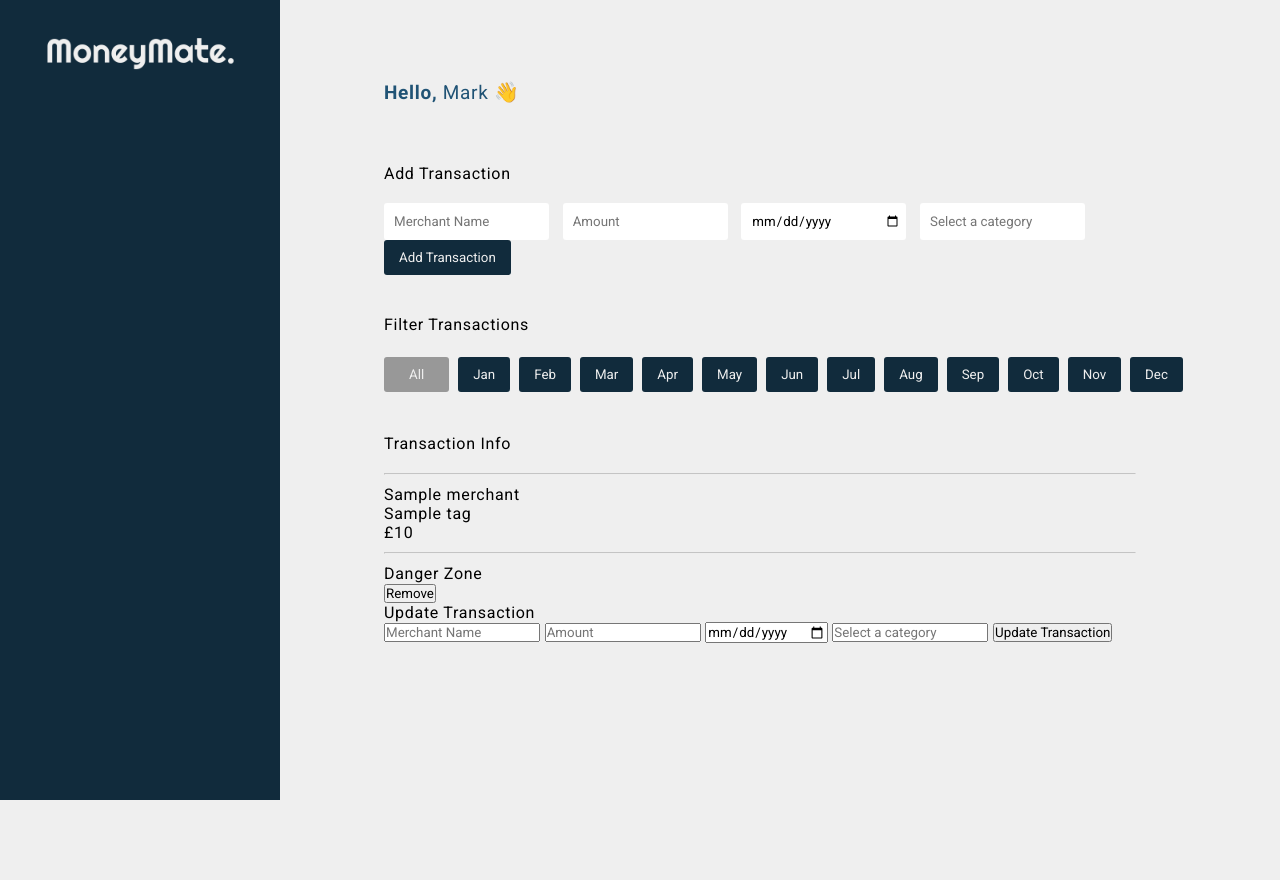
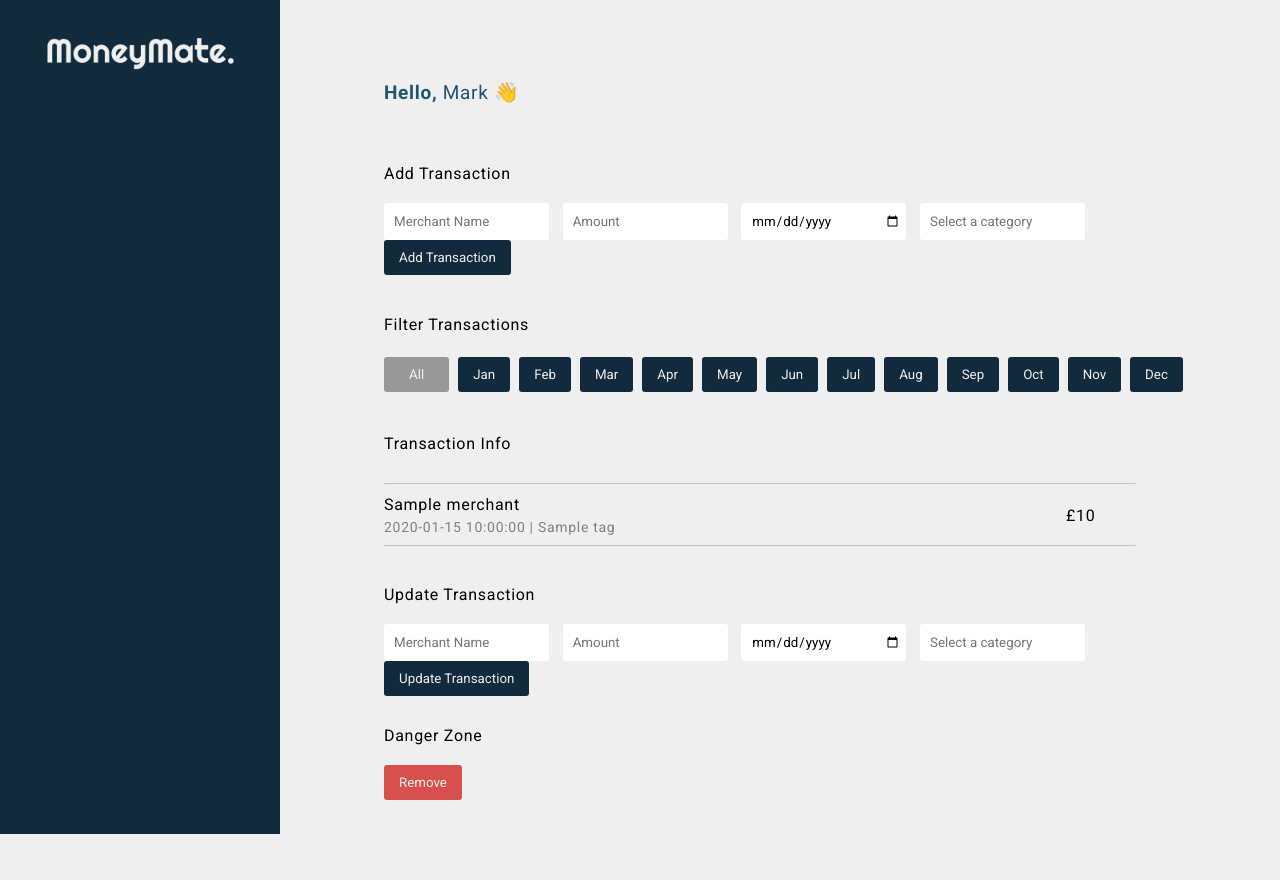
Before and after one commit to markslorach/spending_tracker_project, a Flask app: page /transactions/1 in a window 1280 px wide. Before the commit the page ends 800 px from the top, so only its background shows below. Run offline with Flask 3, Linux system fonts and the light colour scheme; a database or web service that is not in the repository returns one stand-in record (values such as "Sample title"); some libraries are stand-ins or nearby versions.

Commit message:
update bug fixes

```diff
--- a/console.py
+++ b/console.py
@@ -87,7 +87,7 @@ transaction_16 = Transaction(50.00, merchant_apr_2, date(2023, 4, 9), "Shopping
 transaction_17 = Transaction(60.00, merchant_apr_3, date(2023, 4, 7), "Clothes 👕")
 
 # May
-transaction_18 = Transaction(100.00, merchant_may_1, date(2023, 5, 10), "Autocare 🚗")
+transaction_18 = Transaction(90.00, merchant_may_1, date(2023, 5, 10), "Autocare 🚗")
 transaction_19 = Transaction(20.00, merchant_may_2, date(2023, 5, 9), "Pub 🍻")
 transaction_20 = Transaction(10.00, merchant_may_3, date(2023, 5, 7), "Transport 🚆")
 
@@ -120,6 +120,6 @@ transaction_repository.save(transaction_18)
 transaction_repository.save(transaction_19)
 transaction_repository.save(transaction_20)
 
-# # merchants = merchant_repository.select_all()
+# merchants = merchant_repository.select_all()
 # transactions = transaction_repository.select_all()
 # print(transactions)
--- a/controllers/transaction_controller.py
+++ b/controllers/transaction_controller.py
@@ -58,6 +58,7 @@ def update_transaction(id):
     transaction_repository.update(transaction)
     return redirect('/transactions')
 
+# Sort transactions by month
 @transaction_blueprint.route("/transactions/filter", methods=['POST'])
 def sort_by_month():
     selected_month = request.form['filter']
--- a/static/styles.css
+++ b/static/styles.css
@@ -155,6 +155,20 @@ main {
   transition: background-color 300ms ease;
 }
 
+.delete-button {
+  padding: 10px 15px 10px 15px;
+  margin-right: 9px;
+  border: 0px;
+  border-radius: 3px;
+  color: #efefef;
+  background-color: #D7504D;
+  transition: opacity 300ms ease;
+}
+
+.delete-button:hover {
+  opacity: 0.8;
+}
+
 .filter-button-all {
   padding: 10px 25px 10px 25px;
   margin-right: 9px;
@@ -173,7 +187,6 @@ main {
   opacity: 0.8;
 }
 
-/* Styles for larger screens */
 .filter-buttons {
   display: flex;
 }
@@ -210,10 +223,17 @@ main {
   text-align: left;
 }
 
-.total-float-right {
+.danger-zone {
+  padding: 30px 0px 00px 0px;
+}
+
+.total-right {
   float: right;
-  margin-right: 16px;
+  margin-right: 10px;
+  background-color: rgb(234, 234, 234);
+  padding: 8px;
 }
+
 hr {
   margin: 10px 0px 10px 0px;
   opacity: 0.5;
--- a/templates/transactions/show.html
+++ b/templates/transactions/show.html
@@ -59,69 +62,74 @@
       <button class="filter-button" type="submit" name="filter" value="12">Dec</button>
     </div>
 
-    </section>
-</section>
+  </div>
+</div>
 
   </form>
 
 <p class="heading">Transaction Info</p>
-<hr />
-<p>{{ transaction.merchant.name }}</p>
-<p>{{ transaction.tag }}</p>
-<p>£{{ transaction.amount }}</p>
+
+<div class="transactions-container">
 <hr />
 
-<p>Danger Zone</p>
+<div class="transactions-flex">
+  <div class="left-content">
+  <div class="transaction-details">
+    <p>{{ transaction.merchant.name }}</p>
+    <div class="date-tag">
+      <p>{{ transaction.date }} | {{ transaction.tag }}</p>
+    </div>
+  </div>
+  </div>
+  </a>
+  <div class="total">
+  <p class="total-amount">£{{ transaction.amount }}</p>
+  </div>
+</div>
 
-<form action="/transactions/{{transaction.id}}/delete" method="POST">
-    <button type="submit">Remove</button>
-</form>
+<hr />
 
-<p>Update Transaction</p>
+</div>
 
+<div class="update-transaction-container">
+<p class="heading">Update Transaction</p>
+<div class="add-transaction-form-container">
   <form action="/transactions/{{transaction.id}}" method="POST">
+
     <label for="merchant">Merchant</label>
-  <input
-    type="text"
-    id="merchant"
-    name="merchant"
-    placeholder="Merchant Name"
-  />
+    <input class="form-inputs" type="text" id="merchant" name="merchant" placeholder="Merchant Name">
 
     <label for="amount">Amount</label>
-  <input
-    type="number"
-    step="0.1"
-    id="amount"
-    name="amount"
-    placeholder="Amount"
-    required
-  />
+    <input class="form-inputs" type="number" step="0.1" id="amount" name="amount" placeholder="Amount" required>
 
-  <input type="date" id="date" name="date" />
+    <input class="form-inputs" type="date" id="date" name="date">
 
-  <input
-    list="tag-list"
-    id="tag"
-    name="tag"
-    placeholder="Select a category"
-    required
-  />
-
+    <input class="form-inputs" list="tag-list" id="tag" name="tag" placeholder="Select a category" required>
     <datalist id="tag-list">
-    <option value="General"></option>
-    <option value="Groceries"></option>
-    <option value="Eating Out"></option>
-    <option value="Transportation"></option>
-    <option value="Auto Care"></option>
-    <option value="Takeaway"></option>
-    <option value="Entertainment"></option>
-    <option value="Shopping"></option>
-    <option value="Personal Care"></option>
-    <option value="Holidays"></option>
+    <option value="General 🧰"></option>
+    <option value="Pub 🍻"></option>
+    <option value="Groceries 🥖"></option>
+    <option value="Eating Out 🍕"></option>
+    <option value="Education 📚"></option>
+    <option value="Transportation 🚆"></option>
+    <option value="Autocare 🚗"></option>
+    <option value="Takeaway 🥡"></option>
+    <option value="Entertainment 🍿"></option>
+    <option value="Shopping 🛍️"></option>
+    <option value="Personal Care 💈"></option>
+    <option value="Holiday 😎"></option>
     </datalist>
 
-  <input type="submit" value="Update Transaction" />
+    <input class="filter-button" type="submit" value="Update Transaction">
 
+  </form>
+</div>
+</div>
+
+<div class="danger-zone">
+<p class="heading">Danger Zone</p>
+<form action="/transactions/{{transaction.id}}/delete" method="POST">
+  <button class="delete-button"  type="submit">Remove</button>
+</form>
+</div>
   {% endblock %}
-</form>
```
Also changed, not shown: other parts of templates/transactions/show.html (+17 -14 lines), templates/transactions/index.html (+22 -20 lines). Lines whose indentation alone changed are shown as unchanged.
